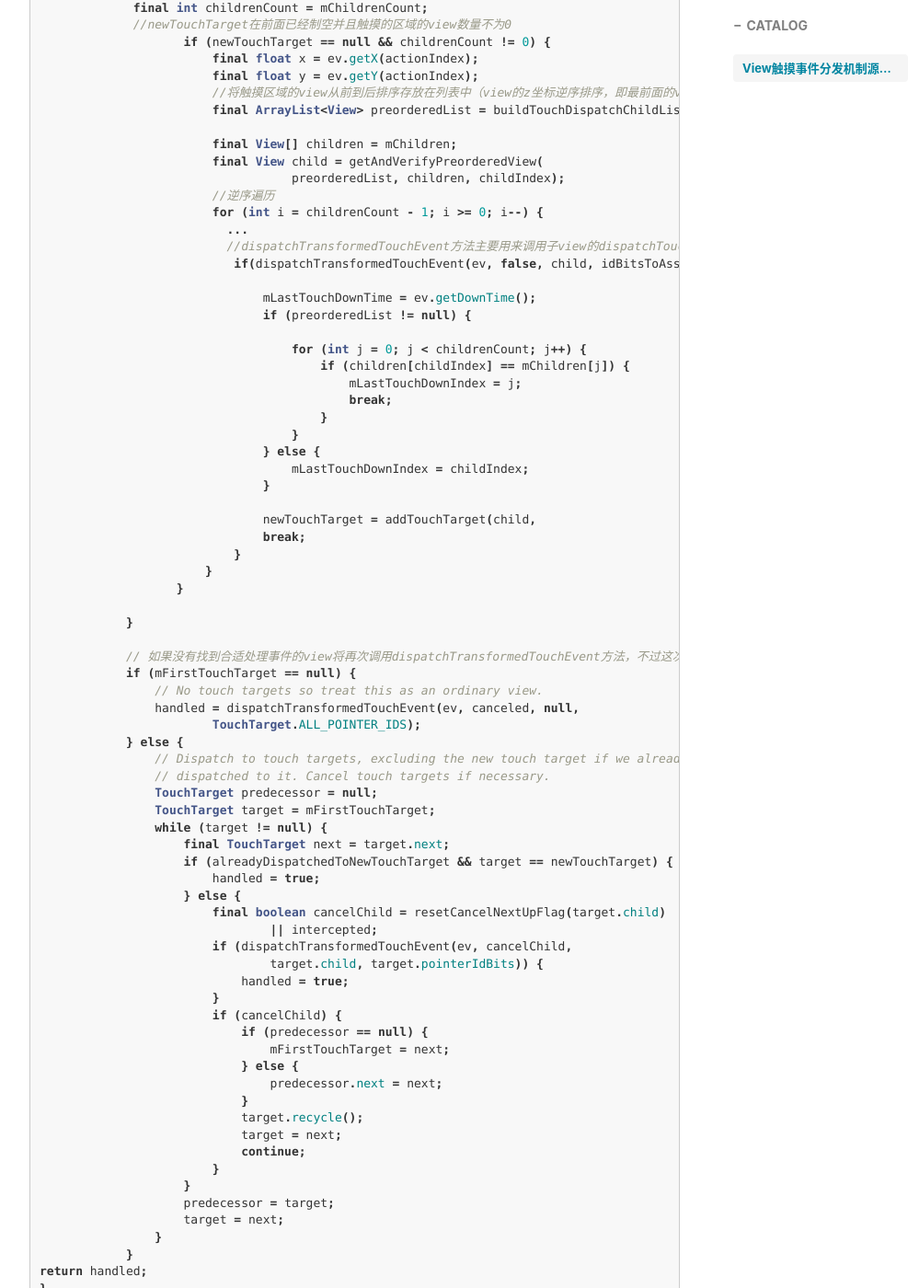
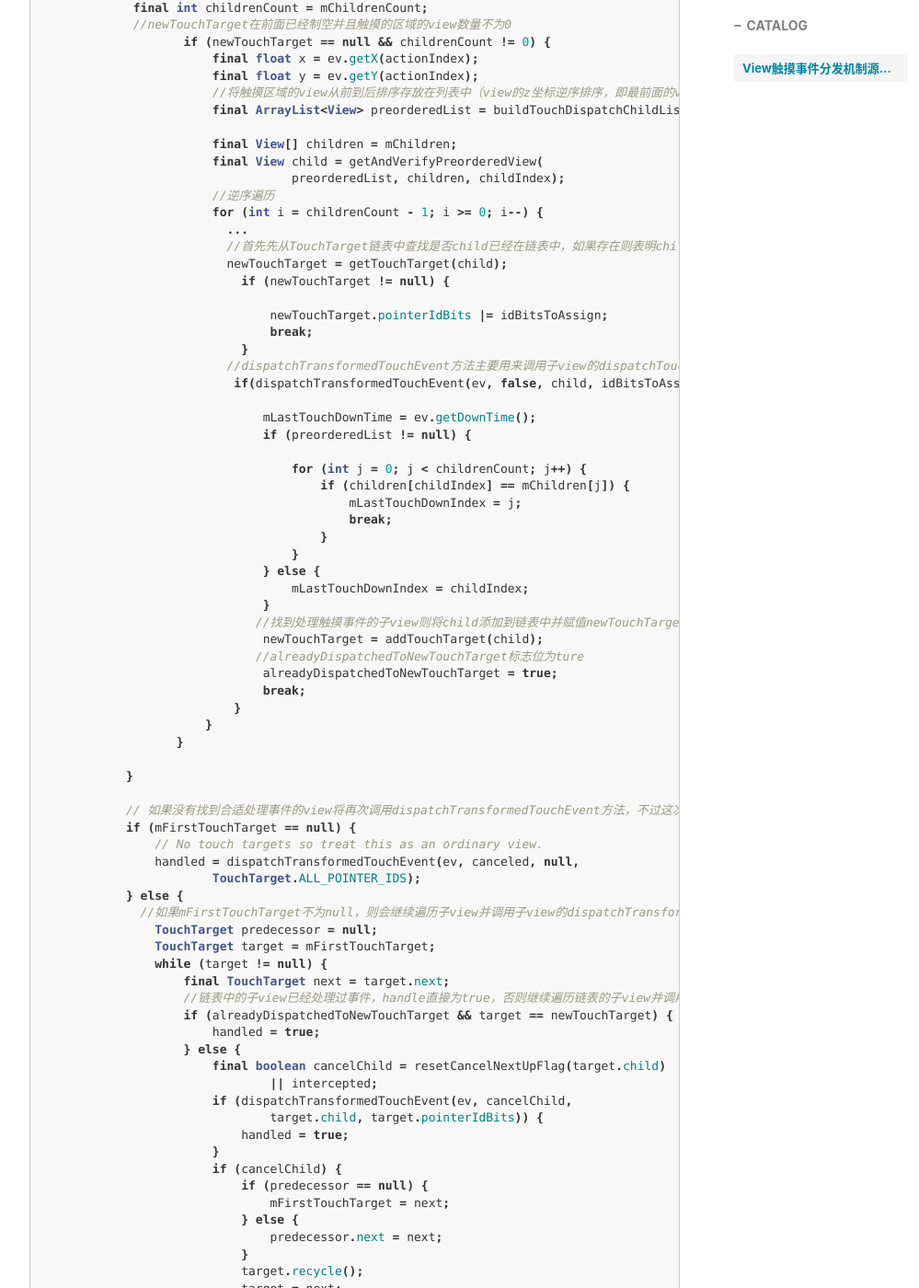
Before and after one commit to MR-GuoQing/blog, a Jekyll site: the page built from draft/自定义View触摸事件分发.md, in a window 1280 px wide and 1400 px high, scrolled down 2731 px. Shown: the whole window at 92% size, without its empty margins (233-1232 px from the left). Built offline with Jekyll 4.4.1, drawn with Linux system fonts in a browser that asks for light colours; nearby versions of some CDN libraries; comment, search, counter and statistics services are not loaded; some of the changed text lies outside the part shown.

Commit message:
finish viewgroup touch event

````diff
--- a/draft/自定义View触摸事件分发.md
+++ b/draft/自定义View触摸事件分发.md
@@ -15,11 +15,6 @@ Android中Activity是负责所有与用户交互的事务，所有可视界面
 ```java
 /**
 //from Activity.java
-
-    * Called to process touch screen events.  You can override this to
-    * intercept all touch screen events before they are dispatched to the
-    * window.  Be sure to call this implementation for touch screen events
-    * that should be handled normally.
     *
     * @param ev The touch screen event.
     *
@@ -49,9 +44,6 @@ dispatchTouchEvent方法中所有的down事件都会先由onUserInteraction()处
 接着会调用getWindow().superDispatchTouchEvent(ev)方法，而跟进源码会发现getWindow方法返回的对象是Window。
 ```java
 /**
-   * Retrieve the current {@link android.view.Window} for the activity.
-   * This can be used to directly access parts of the Window API that
-   * are not available through Activity/Screen.
    *
    * @return Window The current window, or null if the activity is not
    *         visual.
@@ -138,7 +130,14 @@ dispatchTouchEvent方法。源码如下：
                         //逆序遍历
                         for (int i = childrenCount - 1; i >= 0; i--) {
                           ...
-                          //dispatchTransformedTouchEvent方法主要用来调用子view的dispatchTouchEvent方法，如果子view拦截了此事件，则遍历之前view的集合找到触摸view，然后通过addTouchTarget将newTouchTarget赋值，mFirstTouchTarget就是在这个方法里被赋值
+                          //首先先从TouchTarget链表中查找是否child已经在链表中，如果存在则表明child已经响应触摸事件，则直接跳出循环，如果不在则开始调用dispatchTransformedTouchEvent方法。
+                          newTouchTarget = getTouchTarget(child);
+                            if (newTouchTarget != null) {
+
+                                newTouchTarget.pointerIdBits |= idBitsToAssign;
+                                break;
+                            }
+                          //dispatchTransformedTouchEvent方法主要用来调用子view的dispatchTouchEvent方法，如果子view拦截了此事件，则遍历之前view的集合找到触摸view，然后通过addTouchTarget将newTouchTarget赋值然后break跳出循环，alreadyDispatchedToNewTouchTarget,mFirstTouchTarget就是在这个方法里被赋值,
                            if(dispatchTransformedTouchEvent(ev, false, child, idBitsToAssign)) {
 
                                mLastTouchDownTime = ev.getDownTime();
@@ -153,8 +152,10 @@ dispatchTouchEvent方法。源码如下：
                                } else {
                                    mLastTouchDownIndex = childIndex;
                                }
-
-                               newTouchTarget = addTouchTarget(child,
+                              //找到处理触摸事件的子view则将child添加到链表中并赋值newTouchTarget
+                               newTouchTarget = addTouchTarget(child);
+                              //alreadyDispatchedToNewTouchTarget标志位为ture
+                               alreadyDispatchedToNewTouchTarget = true;
                                break;
                            }
                        }
@@ -168,12 +169,12 @@ dispatchTouchEvent方法。源码如下：
                 handled = dispatchTransformedTouchEvent(ev, canceled, null,
                         TouchTarget.ALL_POINTER_IDS);
             } else {
-                // Dispatch to touch targets, excluding the new touch target if we already
-                // dispatched to it.  Cancel touch targets if necessary.
+              //如果mFirstTouchTarget不为null，则会继续遍历子view并调用子view的dispatchTransformedTouchEvent方法
                 TouchTarget predecessor = null;
                 TouchTarget target = mFirstTouchTarget;
                 while (target != null) {
                     final TouchTarget next = target.next;
+                    //链表中的子view已经处理过事件，handle直接为true，否则继续遍历链表的子view并调用dispatchTransformedTouchEvent遍历并调用其子view的didispatchTouchEvent方法
                     if (alreadyDispatchedToNewTouchTarget && target == newTouchTarget) {
                         handled = true;
                     } else {
@@ -202,3 +203,4 @@ return handled;
 }
 
 ```
+以上就是viewgroup的事件分发全过程，首先在action_down事件到来时重置所有的触摸状态，然后如果子类没有拦截viewgroup的事件，则先调用viewgroup的onInterceptTouchEvent方法来查看自己是否拦截触摸事件，如果拦截则调用viewgroup的onTouchEvent方法处理事件。如果不拦截，首先将触摸区域的view存放在列表中，并依次调用子view的dispatchTouchEvent方法，并将响应触摸事件的view存放在TouchTarget链表中，然后会继续遍历链表中的view，将事件传第到子view中。这样就完成了一轮事件分发，下面分析子view对事件分发的处理。
````
